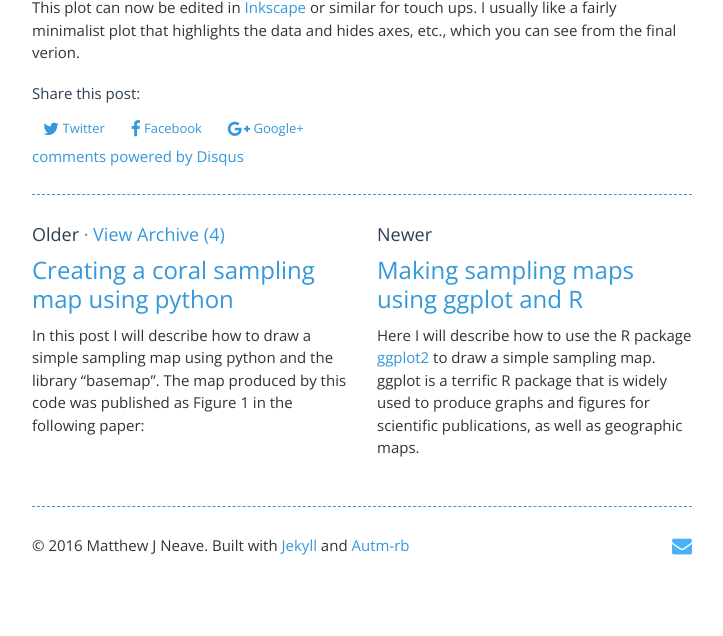
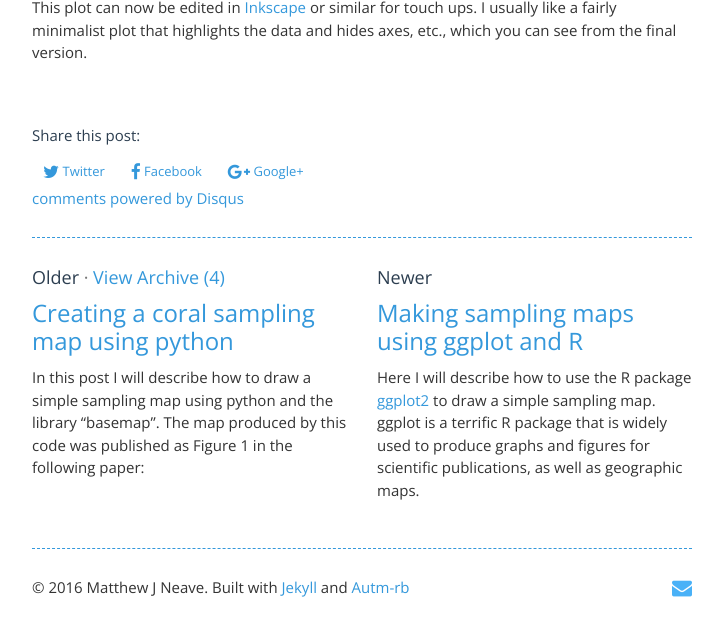
Before and after one commit to neavemj/neavemj.github.io, a Jekyll site: the page built from _posts/2016-02-17-endosNCBI.md, in a window 1280 px wide and 900 px high, scrolled down 3537 px, cut to the strip 263-899 px from the top of the window. Shown: the whole strip, without its empty margins (278-1001 px from the left). Built offline with Jekyll 4.4.1, drawn with Linux system fonts in a browser that asks for light colours; nearby versions of some CDN libraries; comment, search, counter and statistics services are not loaded.

Commit message:
minor formatting

```diff
--- a/_posts/2016-02-17-endosNCBI.md
+++ b/_posts/2016-02-17-endosNCBI.md
@@ -132,4 +132,6 @@ plt.show()
 ![endo_ncbi](https://github.com/neavemj/neavemj.github.io/blob/master/_posts/endo_review/endo_data_raw.png/?raw=true)
 
 This plot can now be edited in [Inkscape](//inkscape.org) or similar for touch ups.
-I usually like a fairly minimalist plot that highlights the data and hides axes, etc., which you can see from the final verion.
+I usually like a fairly minimalist plot that highlights the data and hides axes, etc., which you can see from the final version.
+
+<br>
```
